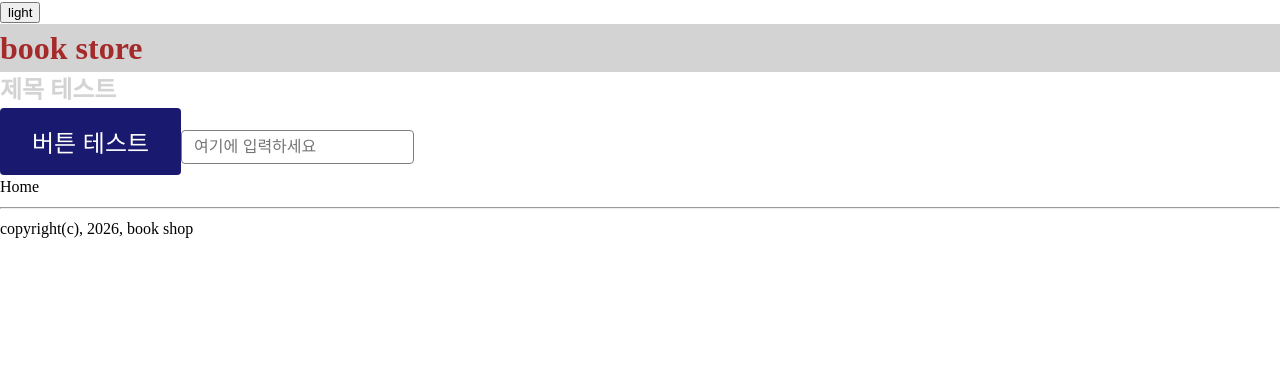
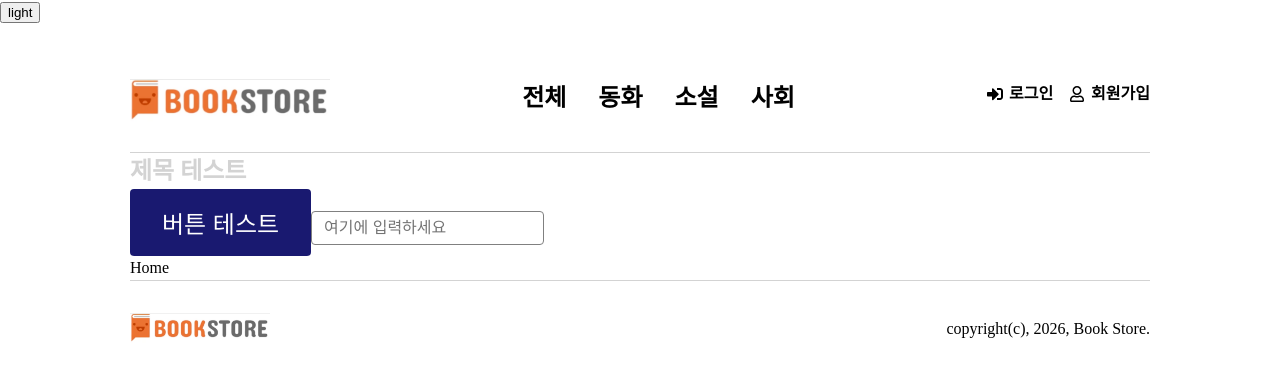
Before and after one commit to lvyest/BookShop-FE, a React (Create React App) app: page / in a window 1280 px wide. Shown: the top 380 px of the page. Built offline with nearby package versions, Linux system fonts and the light colour scheme.

Commit message:
feat: 헤더/푸터 컴포넌트 구현

```diff
--- a/src/components/common/Footer.tsx
+++ b/src/components/common/Footer.tsx
@@ -1,11 +1,41 @@
+import styled from "styled-components";
+import logo from "../../assets/images/logo.png"
+
 function Footer() {
     return (
-        <>
-            <hr />
-            <footer>copyright(c), 2026, book shop</footer>
-        </>
+        <FooterStyle>
+            <h1 className="logo">
+                <img src={logo} alt="book store"/>
+            </h1>
+            <div className="copyright">
+                <p>copyright(c), 2026, Book Store.</p>
+            </div>
+        </FooterStyle>
     )
 
 }
 
+const FooterStyle = styled.footer`
+    width: 100%;
+    margin: 0 auto;
+    max-width: ${({theme}) => theme.layout.width.large};
+    border-top: 1px solid ${({theme}) => theme.color.background};
+    padding: 20px 0;
+    display: flex;
+    justify-content: space-between;
+
+    .logo{
+        img {
+            width: 140px;
+        }
+    }
+
+    .copyright {
+        p {
+            font-size: 0.75ren;
+            color: ${({theme}) => theme.color.text};
+        }
+    }
+`;
+
 export default Footer;
--- a/src/components/common/Header.tsx
+++ b/src/components/common/Header.tsx
@@ -1,19 +1,118 @@
 import { styled } from "styled-components";
+import logo from '../../assets/images/logo.png';
+import { FaSignInAlt, FaRegUser } from "react-icons/fa";
+
+const CATEGORY = [
+    {
+        id: null,
+        name: "전체"
+    },
+    {
+        id: 0,
+        name: "동화"
+    },
+    {
+        id: 1,
+        name: "소설"
+    },
+    {
+        id: 2,
+        name: "사회"
+    }
+]
 
 function Header() {
     return (
         <HeaderStyle>
-            <h1>book store</h1>
+            <h1 className="logo">
+                <img src={logo} alt="book store"/>
+            </h1>
+            <nav className="category">
+                <ul>
+                    {
+                        CATEGORY.map((item) => (
+                            <li key={item.id}>
+                                <a href={item.id === null ? `/books` : `/books?category_id=${item.id}`}>
+                                {item.name}</a>
+                            </li>
+                        ))
+                    }
+                </ul>
+            </nav>
+            <nav className="auth">
+                <ul>
+                    <li>
+                        <a href="/login">
+                            <FaSignInAlt />로그인
+                        </a>
+                    </li>
+                    <li>
+                        <a href="/signup">
+                            <FaRegUser />회원가입
+                        </a>
+                    </li>
+                </ul>
+            </nav>
         </HeaderStyle>
     )
 }
 
 const HeaderStyle = styled.header`
-    background-color: ${({theme}) => theme.color.background};
+    width: 100%;
+    margin: 0 auto;
+    max-width: ${({theme}) => theme.layout.width.large};
 
-    h1 {
-        color: ${({theme}) => theme.color.primary};
+    display: flex;
+    justify-content: space-between;
+    align-items: center;
+    padding: 20px 0;
+    border-bottom: 1px solid ${({theme}) => theme.color.background};
+
+    .logo {
+        img {
+            width: 200px;
+        }
     }
-`
+
+    .category {
+        ul {
+            display: flex;
+            gap: 32px;
+            li {
+                a{
+                    font-size: 1.5rem;
+                    font-weight: 600;
+                    text-decoration: none;
+                    color: ${({theme}) => theme.color.text};
+
+                    &:hover {
+                        color: ${({theme}) => theme.color.primary}
+                    }
+                }
+            }
+        }
+    }
+
+    .auth {
+        ul {
+            display: flex;
+            gap: 16px;
+            li {
+                a {
+                    font-size: 1rem;
+                    font-weight: 600;
+                    text-decoration: none;
+                    display: flex;
+                    align-item: center;
+                    line-height: 1;
+
+                    svg {
+                        margin-right: 6px;
+                    }
+                }
+            }
+        }
+    }
+`;
 
 export default Header;
--- a/src/components/layout/Layout.tsx
+++ b/src/components/layout/Layout.tsx
@@ -1,3 +1,4 @@
+import styled from "styled-components";
 import Footer from "../common/Footer";
 import Header from "../common/Header";
 
@@ -8,12 +9,18 @@
 
 function Layout({ children }: LayoutProps) {
     return (
-        <>
+        <LayoutStyle>
             <Header />
             <main>{children}</main>
             <Footer />
-        </>
+        </LayoutStyle>
     )
 }
 
+const LayoutStyle = styled.main`
+    width: 100%;
+    margin: 0 auto;
+    max-width: ${({theme}) => theme.layout.width.large};
+    padding: 20px 0;
+`
 export default Layout;
--- a/src/style/theme.ts
+++ b/src/style/theme.ts
@@ -5,6 +5,8 @@
 
 export type ButtonSize = "large" | "medium" | "small";
 export type ButtonScheme = "primary" | "normal";
+
+export type LayoutWidth ="large" | "medium" | "small";
 
 interface Theme {
     name: ThemeName;
@@ -29,14 +31,19 @@
     borderRadius: {
         default: string;
     }
+    layout: {
+        width: {
+            [key in LayoutWidth]: string;
+        }
+    }
 }
 
 export const light: Theme = {
     name: 'light',
     color: {
-        primary: 'brown',
-        background: 'lightgray',
-        secondary: 'blue',
+        primary: '#ff5800',
+        secondary: '#5F5F5F',
+        background: 'lightgrey',
         third: 'green',
         border: 'grey',
         text: 'black'
@@ -78,6 +85,13 @@
     },
     borderRadius: {
         default: "4px"
+    },
+    layout: {
+        width: {
+            large: "1020px",
+            medium: "760px",
+            small: "320px"
+        }
     }
 };
 
```
Also changed, not shown: src/assets/images/logo.png (added).
